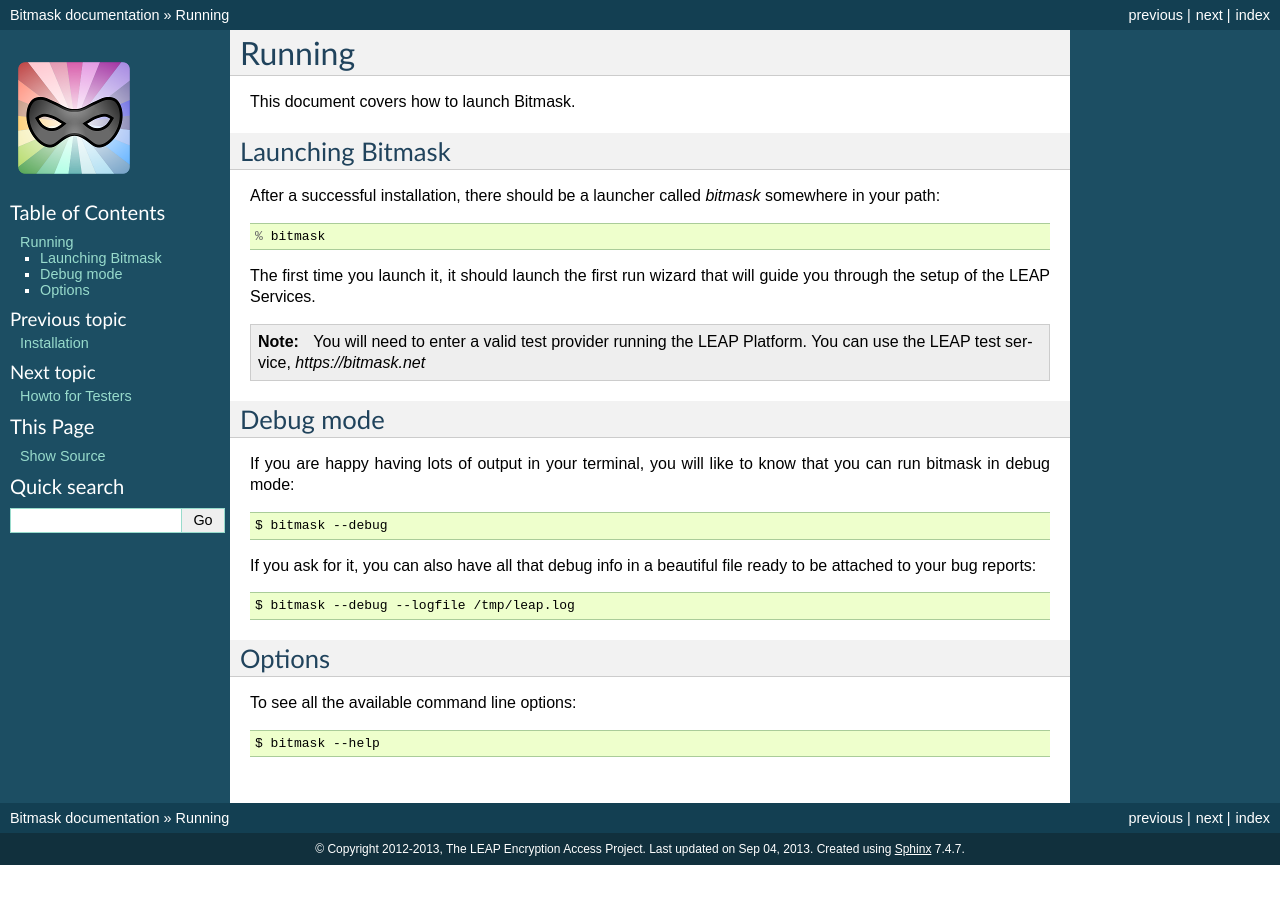
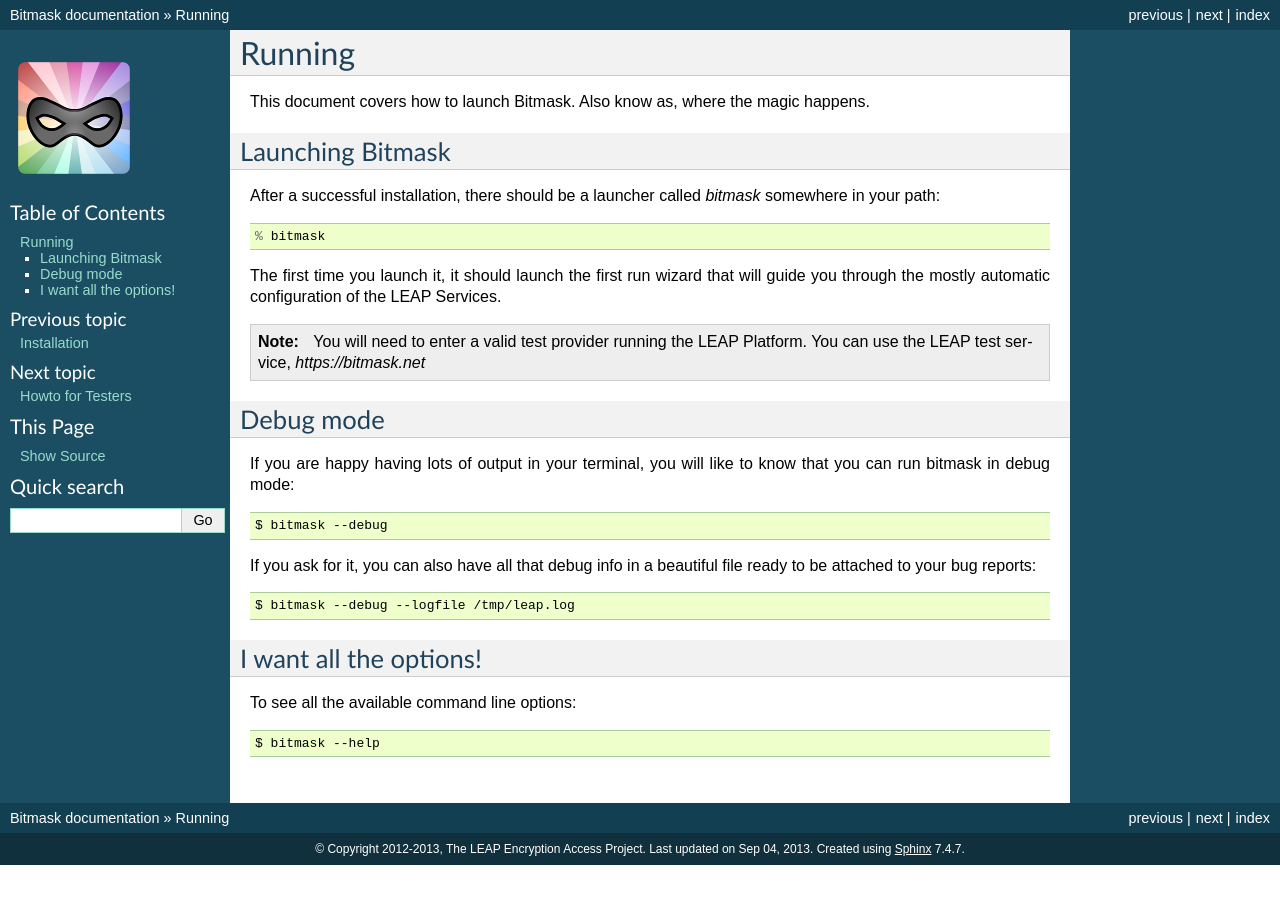
Before and after one commit to leapcode/bitmask_client, a Sphinx documentation site: the page built from docs/user/running.rst, in a window 1280 px wide. Built offline with Sphinx 7.4.7, drawn with Linux system fonts in a browser that asks for light colours.

Commit message:
Minor additions

```diff
--- a/docs/user/running.rst
+++ b/docs/user/running.rst
@@ -3,7 +3,8 @@
 Running
 ==================
 
-This document covers how to launch Bitmask.
+This document covers how to launch Bitmask. Also know as, where the magic
+happens.
 
 Launching Bitmask
 -----------------
@@ -11,7 +12,7 @@
 
   % bitmask
 
-The first time you launch it, it should launch the first run wizard that will guide you through the setup of the LEAP Services.
+The first time you launch it, it should launch the first run wizard that will guide you through the mostly automatic configuration of the LEAP Services.
 
 .. note::
 
@@ -37,8 +38,8 @@
 .. If you want to increment the level of verbosity passed to openvpn, you can do::
 .. $ bitmask --openvpn-verbosity 4
 
-Options
-------------
+I want all the options!
+-----------------------
 To see all the available command line options::
 
   $ bitmask --help
```
